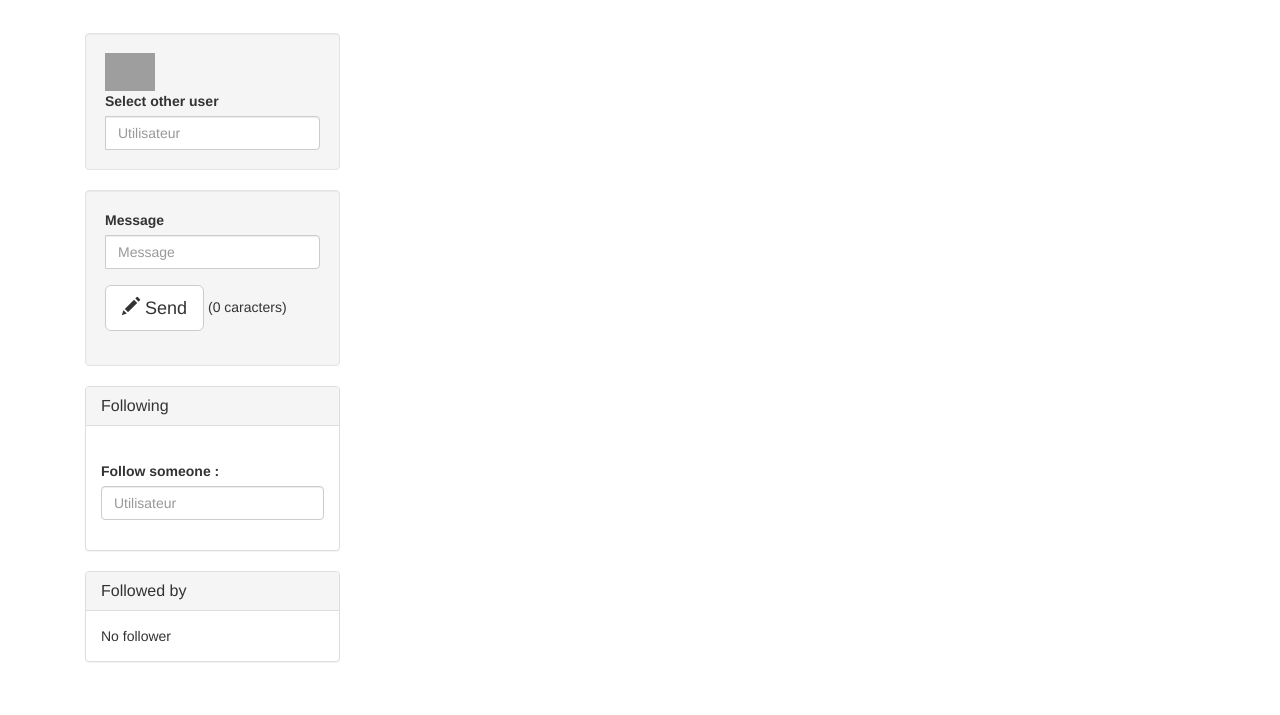
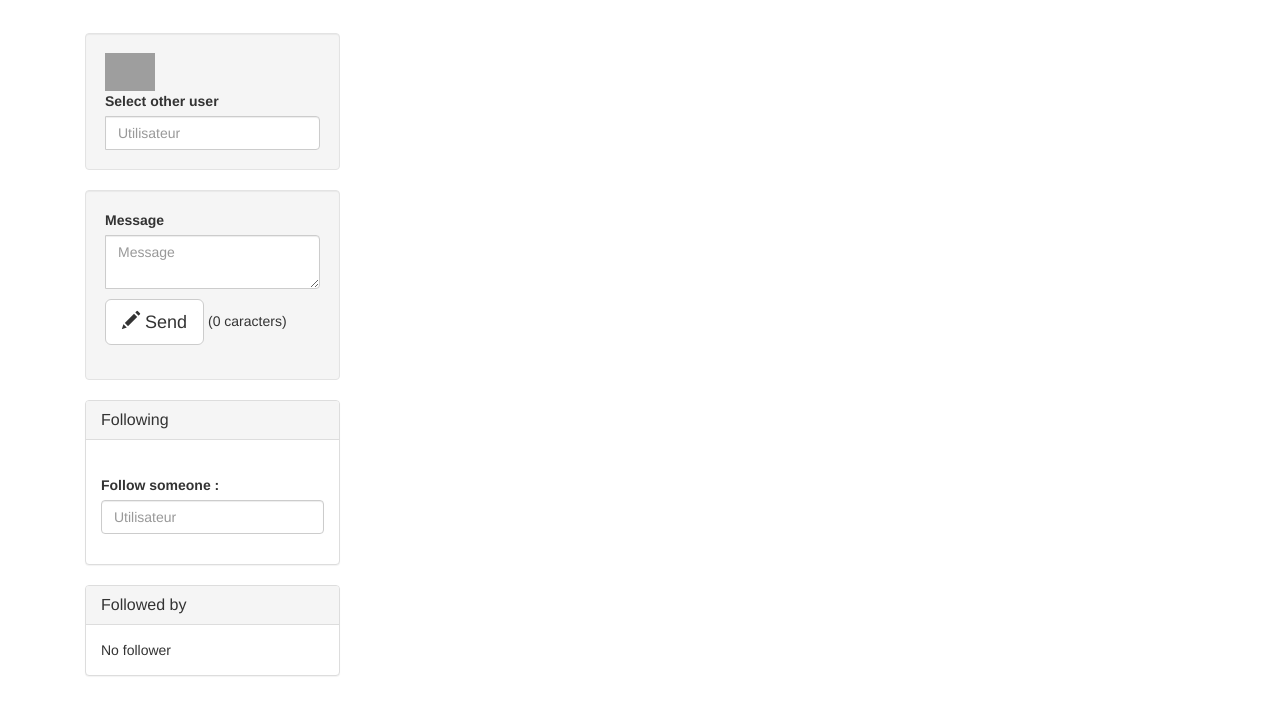
Before and after one commit to madbrain/piouter, a website: page client/index.html in a window 1280 px wide. Shown: the part 57-772 px from the top of the page. Drawn offline with Linux system fonts and the light colour scheme; no server answers; grey boxes are pictures that could not be loaded.

Commit message:
feat(client): using text area for message

```diff
--- a/client/index.html
+++ b/client/index.html
@@ -69,9 +69,9 @@
                     <form>
                         <div class="form-group">
                             <label for="message">Message</label>
-                            <input type="text" class="form-control" id="message" placeholder="Message" ng-model="message">
+                            <textarea style="margin-bottom:10px;" class="form-control" id="message" placeholder="Message" ng-model="message"></textarea>
                         </div>
-                        <div class="form-group" style="margin-top:50px">
+                        <div class="form-group">
                             <button type="submit" class="btn btn-default btn-lg" ng-click="send()">
                                 <span class="glyphicon glyphicon glyphicon-pencil"></span>&nbsp;Send
                             </button>
```
